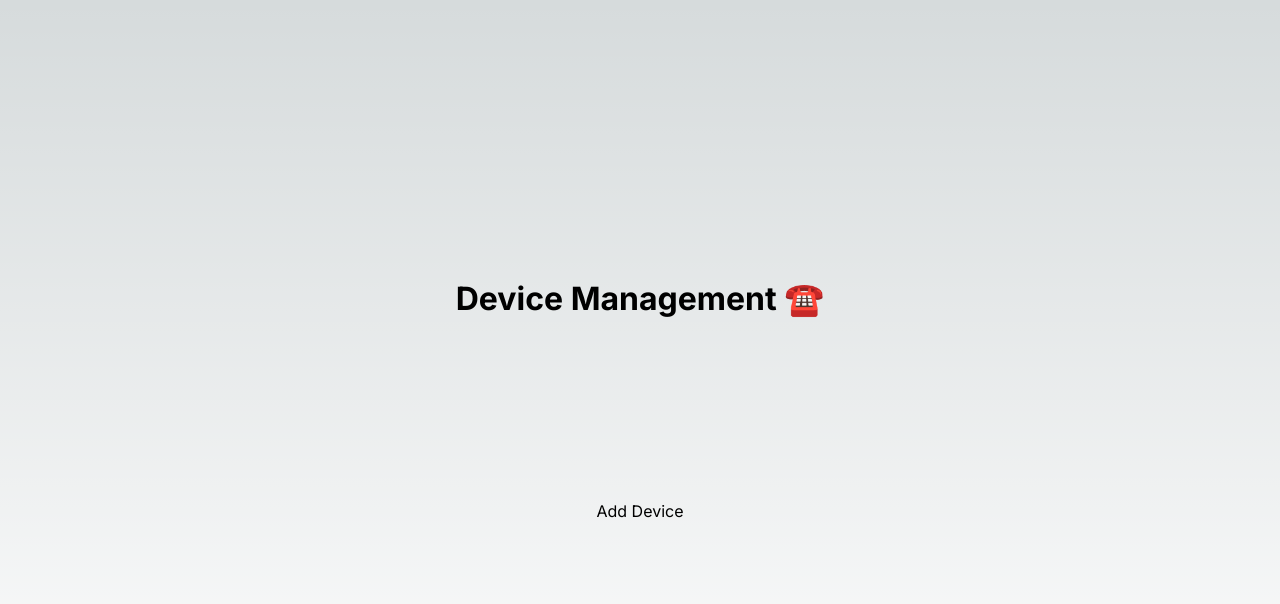
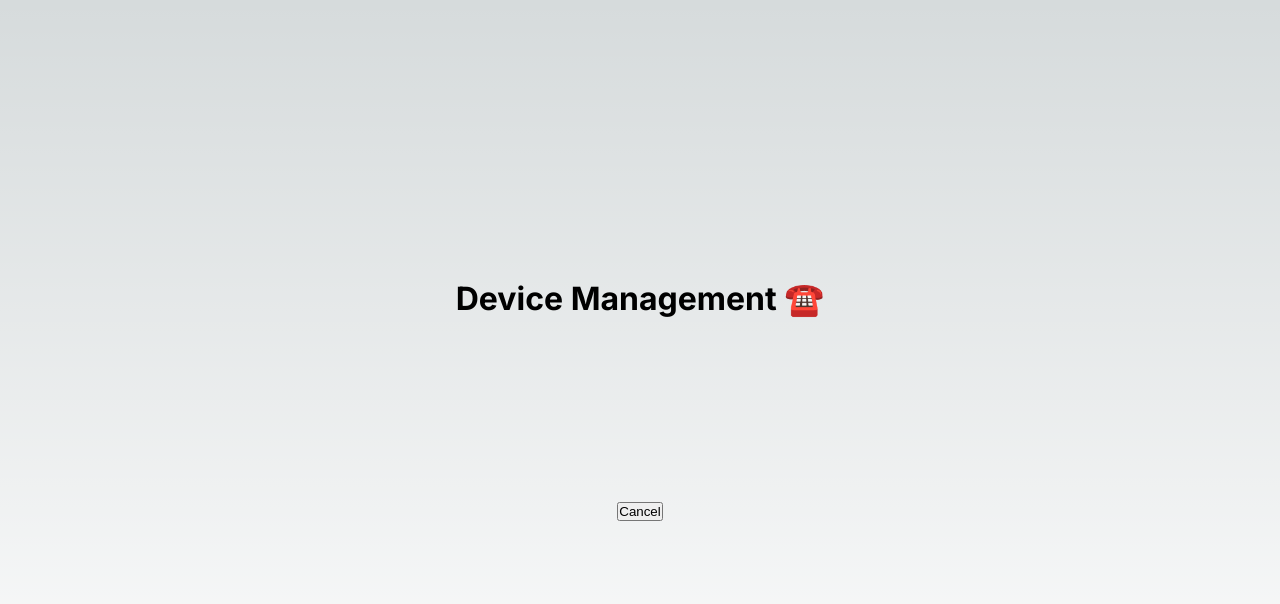
Before and after one commit to rossllewellyn/device-management, a Next.js app in the folder client/: page / in a window 1280 px wide. Both pictures are taken after typing "Sample" into the empty fields and a click on the button "Add Device". Shown: the top 604 px of the page. Built offline with nearby package versions, Linux system fonts and the light colour scheme.

Commit message:
cancel buttons

```diff
--- a/client/src/app/add-device-form.tsx
+++ b/client/src/app/add-device-form.tsx
@@ -1,3 +1,5 @@
+import { AppMode } from "./page";
+
 const AddDeviceForm = ({
   addDevice,
   setAppMode,
@@ -5,7 +7,11 @@ const AddDeviceForm = ({
   addDevice: Function;
   setAppMode: Function;
 }) => {
-  return <>Add Device</>;
+  return (
+    <>
+      <button onClick={() => setAppMode(AppMode.VIEWING)}>Cancel</button>
+    </>
+  );
 };
 
 export default AddDeviceForm;
--- a/client/src/app/edit-device-form.tsx
+++ b/client/src/app/edit-device-form.tsx
@@ -1,4 +1,5 @@
 import { PostDeviceResponse } from "../../../server/src/routes/devices/types/post-device-types";
+import { AppMode } from "./page";
 
 const EditDeviceForm = ({
   device,
@@ -9,7 +10,11 @@ const EditDeviceForm = ({
   editDevice: Function;
   setAppMode: Function;
 }) => {
-  return <>Edit Device</>;
+  return (
+    <>
+      <button onClick={() => setAppMode(AppMode.VIEWING)}>Cancel</button>
+    </>
+  );
 };
 
 export default EditDeviceForm;
--- a/client/src/app/page.tsx
+++ b/client/src/app/page.tsx
@@ -12,7 +12,7 @@ import {
 } from "../../../server/src/routes/devices/types/post-device-types";
 import { PatchDeviceBody } from "../../../server/src/routes/devices/types/patch-device-types";
 
-enum AppMode {
+export enum AppMode {
   VIEWING,
   EDITING,
   ADDING,
```
